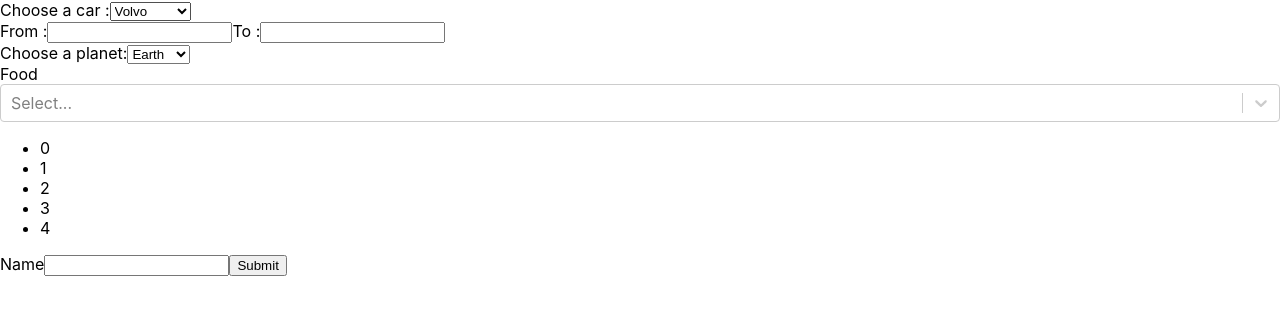
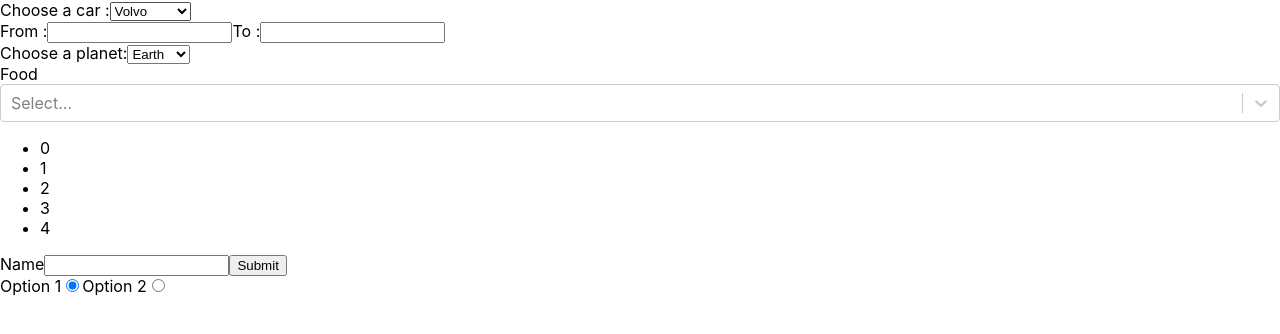
Before and after one commit to steinko/webelelemtselenium, a React (Create React App) app in the folder frontend/: page / in a window 1280 px wide. Shown: the top 334 px of the page. Built offline with nearby package versions, Linux system fonts and the light colour scheme.

Commit message:
Add Radio button

```diff
--- a/frontend/src/App.jsx
+++ b/frontend/src/App.jsx
@@ -6,6 +6,7 @@ import Planets from './Planets'
 import Food from './Food'
 import NumberList from './NumberList'
 import Name from './Name'
+import RadioButton from './RadioButton/Radiobutton'
 
 const numbers = [0,1, 2, 3, 4];
 function App() {
@@ -17,6 +18,7 @@ function App() {
       <Food />
       <NumberList numbers={numbers}/>
       <Name/>
+      <RadioButton/>
     </div>
   );
 }
--- /dev/null
+++ b/frontend/src/RadioButton/Radiobutton.jsx
@@ -0,0 +1,46 @@
+import React , {Component} from 'react'
+
+class RadioButton extends Component {
+
+	constructor() {
+	  super()
+	  this.state = {
+		  selectedOption: "option1"}
+	 this.handleOptionChange = this.handleOptionChange.bind(this);
+	}
+
+	handleOptionChange = changeEvent => {
+      this.setState({
+        selectedOption: changeEvent.target.value
+      })
+    }
+
+	render() {
+	  return (
+		  <form>
+	      <label>
+		   Option 1
+		   <input
+			 type = "radio"
+			 id = "option1"
+			  value="option1"
+			 checked={this.state.selectedOption === "option1"}
+			 onChange={this.handleOptionChange}
+		   />
+		</label>
+
+		<label>
+		   Option 2
+		   <input
+			 type = "radio"
+			 id =  "option2"
+			 value="option2"
+			 checked={this.state.selectedOption === "option2"}
+			 onChange={this.handleOptionChange}
+		   />
+		</label>
+		</form>
+	  )
+	 }
+	}
+export default RadioButton
```
Also changed, not shown: 2 other files (tests, documents, lock files or other folders).
